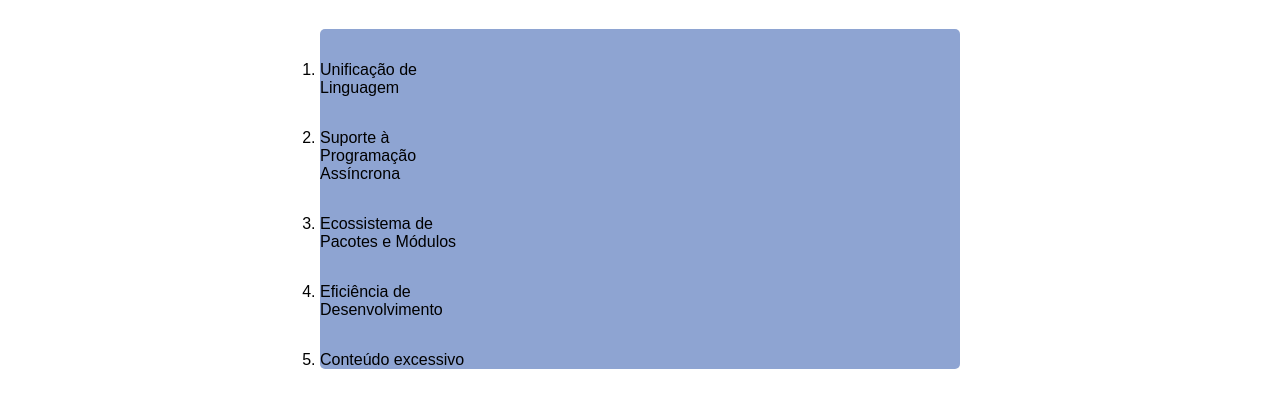
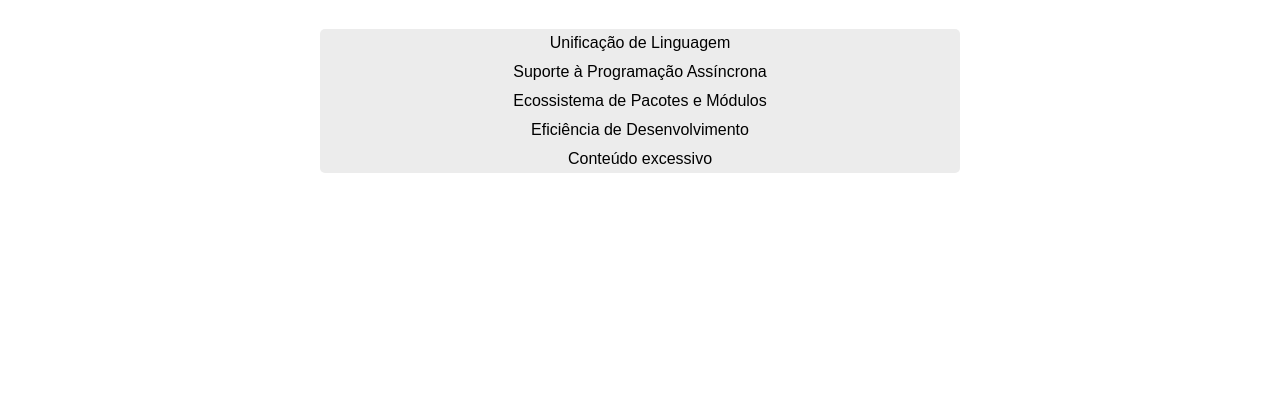
Before and after one commit to DiegoPlaninscheck/server-side-homework, a website: page public/advantages/advantages.html in a window 1280 px wide. Shown: the part 179-586 px from the top of the page. Drawn offline with Linux system fonts and the light colour scheme.

Commit message:
feat: colocando conteudo

```diff
--- a/public/advantages/advantages.html
+++ b/public/advantages/advantages.html
@@ -44,13 +44,11 @@
         <div id="containerContent">
             <h1 id="titleContent">Vantagens</h1>
             <div class="contentBox">
-                <ol>
-                    <li>Unificação de Linguagem</li>
-                    <li>Suporte à Programação Assíncrona</li>
-                    <li>Ecossistema de Pacotes e Módulos</li>
-                    <li>Eficiência de Desenvolvimento</li>
-                    <li>Conteúdo excessivo</li>
-                </ol>
+                <span>Unificação de Linguagem</span>
+                <span>Suporte à Programação Assíncrona</span>
+                <span>Ecossistema de Pacotes e Módulos</span>
+                <span>Eficiência de Desenvolvimento</span>
+                <span>Conteúdo excessivo</span>
             </div>
         </div>
     </div>
--- a/public/advantages/style.css
+++ b/public/advantages/style.css
@@ -87,27 +87,22 @@
     margin-top: 1.5rem;
 }
 
-.contentBox  {
+.contentBox {
     width: 50%;
     height: auto;
+    min-height: 20%;
     max-height: 90%;
-    background-color: #8ea4d2;
+    background-color: #ececec;
     border-radius: 5px;
     margin-top: 2rem;
 }
 
-.contentBox ol li{
-    width: 50%;
+.contentBox span {
+    width: 100%;
+    min-height: 20%;
     height: auto;
-    max-height: 90%;
-    border-radius: 5px;
-    margin-top: 2rem;
+    display: flex;
+    justify-content: space-around;
+    align-items: center;
+    flex-direction: column;
 }
-
-.contentBox ol{
-    width: 50%;
-    height: auto;
-    max-height: 90%;
-    border-radius: 5px;
-    margin-top: 2rem;
-}
--- a/public/disadvantages/style.css
+++ b/public/disadvantages/style.css
@@ -90,8 +90,19 @@
 .contentBox {
     width: 50%;
     height: auto;
+    min-height: 20%;
     max-height: 90%;
     background-color: #ECECEC;
     border-radius: 5px;
     margin-top: 2rem;
 }
+
+.contentBox span {
+    width: 100%;
+    min-height: 20%;
+    height: auto;
+    display: flex;
+    justify-content: space-around;
+    align-items: center;
+    flex-direction: column;
+}
--- a/public/features/style.css
+++ b/public/features/style.css
@@ -90,8 +90,23 @@
 .contentBox {
     width: 50%;
     height: auto;
+    min-height: 20%;
     max-height: 90%;
+    display: flex;
+    justify-content: center;
+    align-items: center;
+    flex-direction: column;
     background-color: #ECECEC;
     border-radius: 5px;
     margin-top: 2rem;
 }
+
+.contentBox span {
+    width: 100%;
+    min-height: 20%;
+    height: auto;
+    display: flex;
+    justify-content: center;
+    align-items: center;
+    flex-direction: column;
+}
```
Also changed, not shown: public/disadvantages/disadvantages.html (+5 -1 lines), public/features/features.html (+3 -1 lines).
